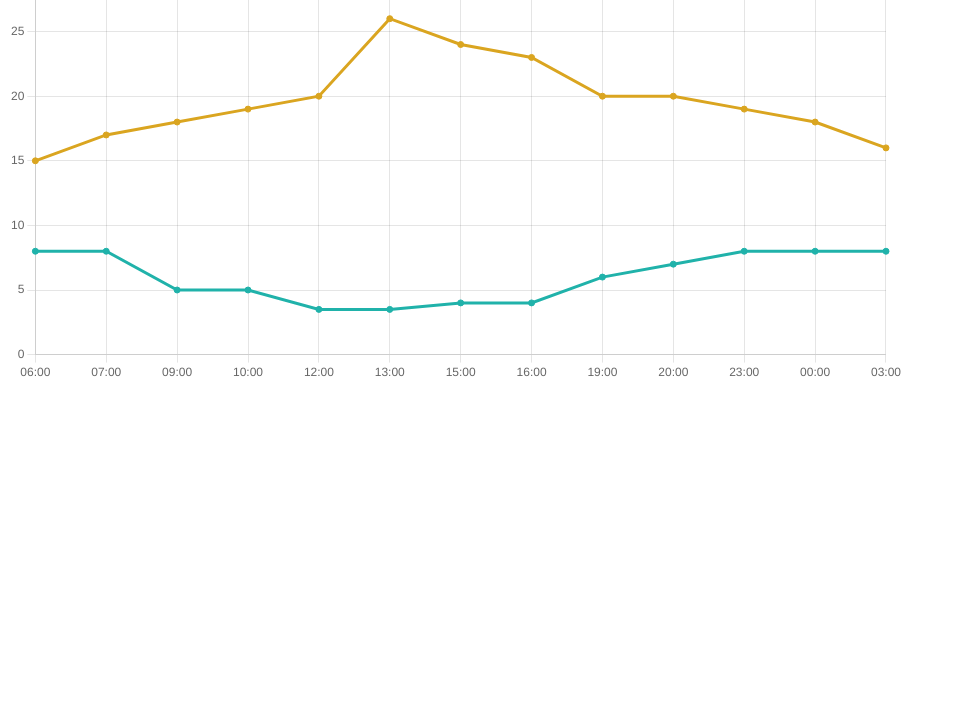
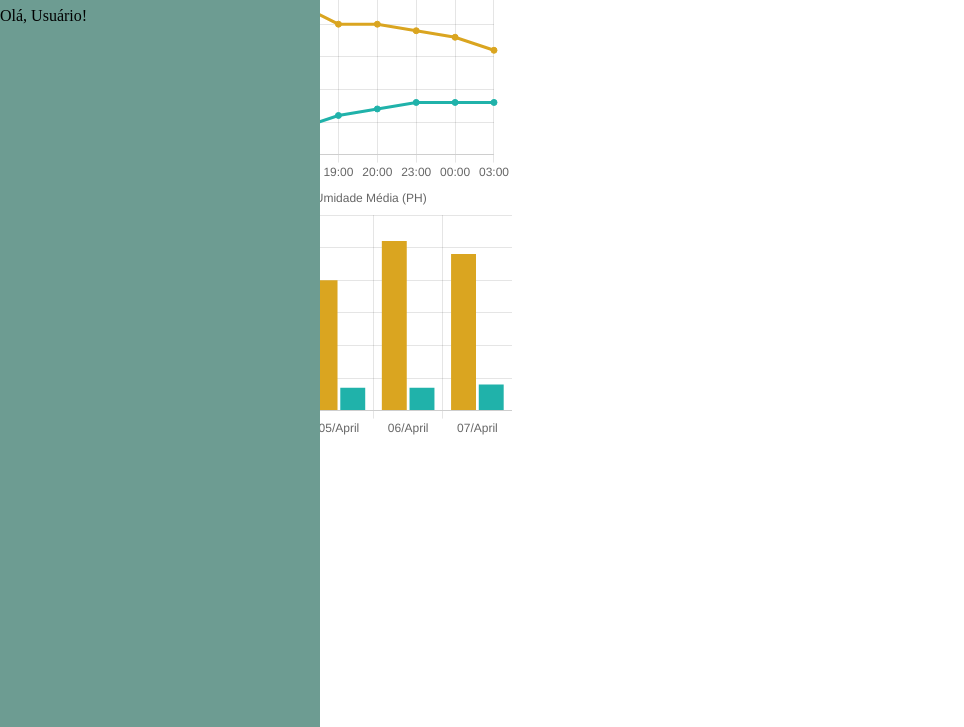
Before and after one commit to hessel-lu/pendrive-PI, a plain HTML site: page Dashboard/Dashboard.html in a window 1280 px wide. Shown: the part 73-800 px from the top of the page, without its empty margins (0-964 px from the left). Drawn offline with nearby package versions, Linux system fonts and the light colour scheme.

Commit message:
dash atualizado

```diff
--- a/Dashboard/Dashboard.html
+++ b/Dashboard/Dashboard.html
@@ -4,34 +4,62 @@
     <meta charset="UTF-8">
     <meta http-equiv="X-UA-Compatible" content="IE=edge">
     <meta name="viewport" content="width=device-width, initial-scale=1.0">
-    <title>Dashboard</title>
+    <title>Movetech | Dashboard</title>
     <script src="https://cdn.jsdelivr.net/npm/chart.js"></script>
 
     <style>
         body {
+            margin: 0;
+            padding: 0;
             display: flex;
         }
 
+        .janela{
+
+        }
+
+        .header-left{
+            position: fixed;
+            top: 0;
+            left: 0;
+            height: 100vh;
+            width: 25%;
+            flex-direction: column;
+            justify-content: space-evenly;
+            align-items: center;
+            background-color: rgb(109, 156, 146)
+        }
+
         .grafico1{
-            height: 70vh;
-            width:  70vw;
+            height: 40vh;
+            width:  40vw;
+            display: flex;
+            flex-direction: column;
+            justify-content: end;
         }
     </style>
 </head>
 <body>
+    <div>
+      <div class="header-left">
+        <h1>MoveTech</h1>
 
-    <div>
-        <canvas id="canvasChartLine" class="grafico1"></canvas>
+        <div>Olá, <span id="spanUsuario">Usuário!</span></div>
+
+      </div>
+      <div>
+          <canvas id="canvasChartLine" class="grafico1"></canvas>
+      </div>
+
+      <div>
+          <canvas id="canvasChartBar" class="grafico1"></canvas>
+      </div>
     </div>
-
-    <div>
-        <canvas id="canvasChartBar"></canvas>
-    </div>
-
 </body>
 </html>
 
 <script>
+    // Gráfico de linha
     const labels = [
       '06:00',
       '07:00',
@@ -58,7 +86,7 @@
     const data = {
       labels: labels,
       datasets: [{
-        label: 'Temperaruta (°C)',
+        label: 'Temperatuta (°C)',
         backgroundColor: 'rgba(218,165,32)',
         borderColor: 'rgba(218,165,32)',
         data: [15, 17, 18, 19, 20, 26, 24, 23,20, 20, 19, 18, 16],
@@ -67,7 +95,7 @@
         label: 'Umidade (PH)',
         backgroundColor: 'rgba(32,178,170)',
         borderColor: 'rgba(32,178,170)',
-        // 3.5, 4, 5, 6, 7, 8
+        // exemplo das umidades em ph (3.5, 4, 5, 6, 7, 8)
         data: [8, 8, 5, 5, 3.5, 3.5, 4, 4, 6, 7, 8, 8, 8],
       }]
     };
@@ -77,6 +105,43 @@
       data: data,
       options: {}
     };
+    // Fim do gráfico de linha
+
+    // Gráfico de Barras
+    const labels1 = [
+      '01/April',
+      '02/April',
+      '03/April',
+      '04/April',
+      '05/April',
+      '06/April',
+      '07/April',
+
+    ];
+
+    const data1 = {
+      labels: labels1,
+      datasets: [{
+        label: 'Temperatuta Média (°C)',
+        backgroundColor: 'rgba(218,165,32)',
+        borderColor: 'rgba(218,165,32)',
+        data: [15, 17, 18, 19, 20, 26, 24 ],
+        },
+        {
+        label: 'Umidade Média (PH)',
+        backgroundColor: 'rgba(32,178,170)',
+        borderColor: 'rgba(32,178,170)',
+        // 3.5, 4, 5, 6, 7, 8
+        data: [8, 8, 5, 5, 3.5, 3.5, 4],
+      }]
+    };
+
+    const config1 = {
+      type: 'bar',
+      data: data1,
+      options: {}
+    };
+    // Fim do gráfico de Barras
 
   </script>
 
@@ -85,4 +150,10 @@
       document.getElementById('canvasChartLine'),
       config
     );
+
+    const myChartLine1 = new Chart(
+      document.getElementById('canvasChartBar'),
+      config1
+    );
+
     </script>
```
